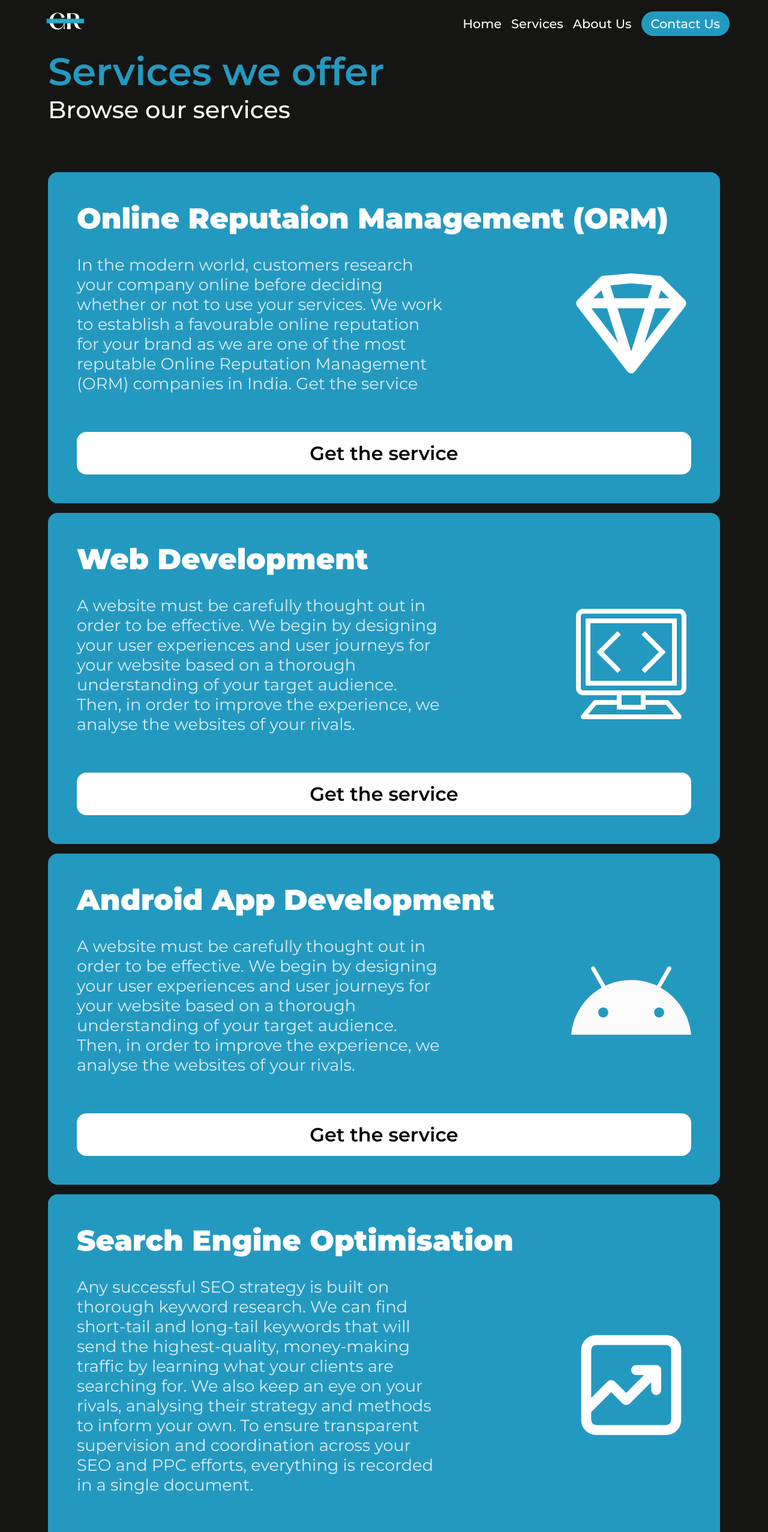
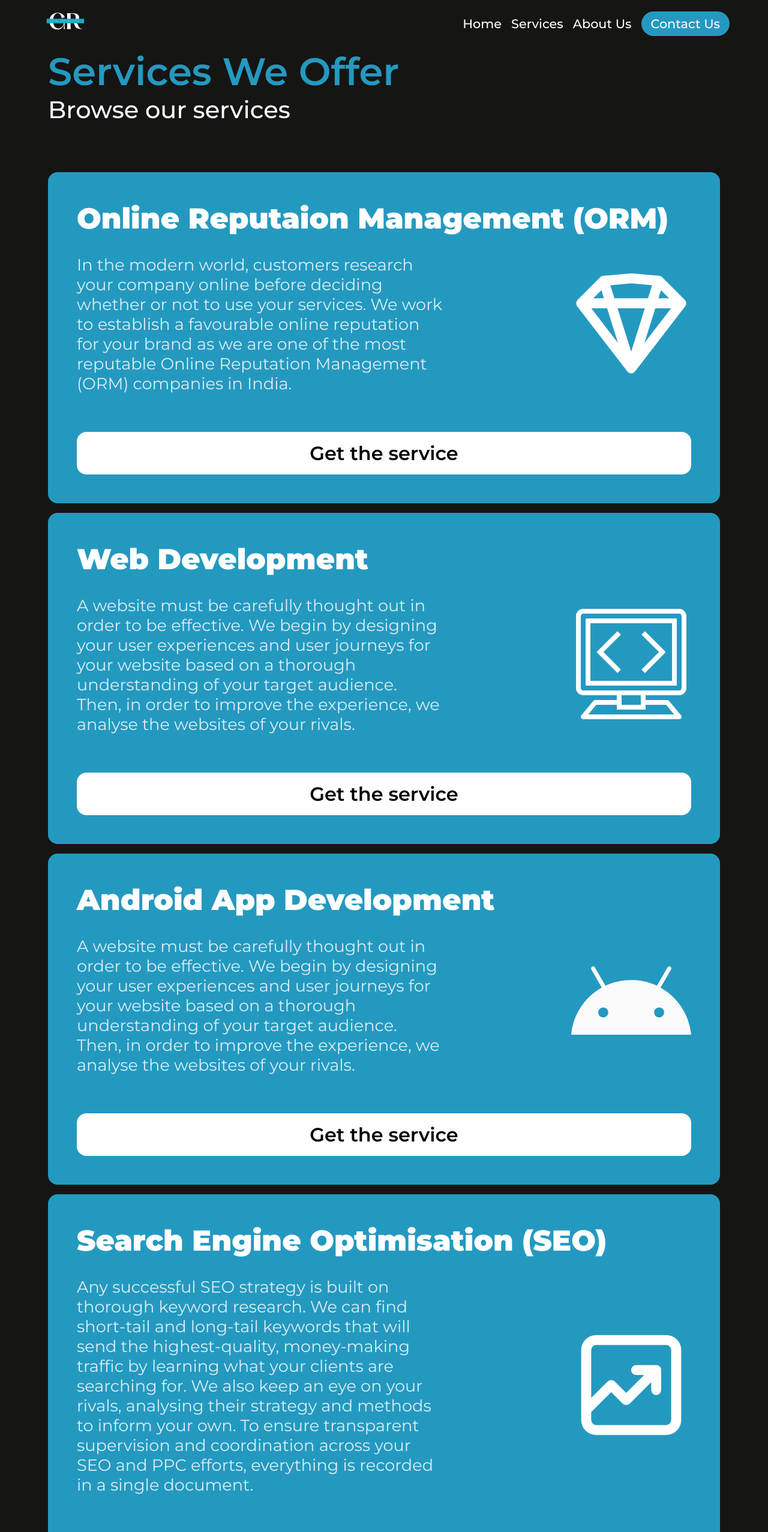
Before and after one commit to Rav1639/gridReputation, a Next.js app: page /services in a window 1280 px wide. Shown: the top 2554 px of the page at 60% size. Built offline with nearby package versions, Linux system fonts and the light colour scheme.

Commit message:
Update services.jsx

```diff
--- a/pages/services.jsx
+++ b/pages/services.jsx
@@ -163,7 +163,7 @@ export default function Services() {
           </div>
         </nav>
         <div id={s.ser}>
-          Services we offer
+          Services We Offer
           <div id={s.sub}>Browse our services</div>
         </div>
         <div id={s.cards}>
@@ -175,7 +175,7 @@ export default function Services() {
                 before deciding whether or not to use your services. We work to
                 establish a favourable online reputation for your brand as we
                 are one of the most reputable Online Reputation Management (ORM)
-                companies in India. Get the service
+                companies in India.
               </div>
               <div className={s.image}>
                 <Image
@@ -255,7 +255,7 @@ export default function Services() {
             </div>
           </div>
           <div className={s.card}>
-            <div className={s.cardHead}>Search Engine Optimisation</div>
+            <div className={s.cardHead}>Search Engine Optimisation (SEO)</div>
             <div className={s.content}>
               <div className={s.text}>
                 Any successful SEO strategy is built on thorough keyword
@@ -330,7 +330,7 @@ export default function Services() {
             </div>
           </div>
           <div className={s.card}>
-            <div className={s.cardHead}>Social Media Marketing</div>
+            <div className={s.cardHead}>Social Media Marketing (SMM)</div>
             <div className={s.content}>
               <div className={s.text}>
                 Any successful SEO strategy is built on thorough keyword
```
